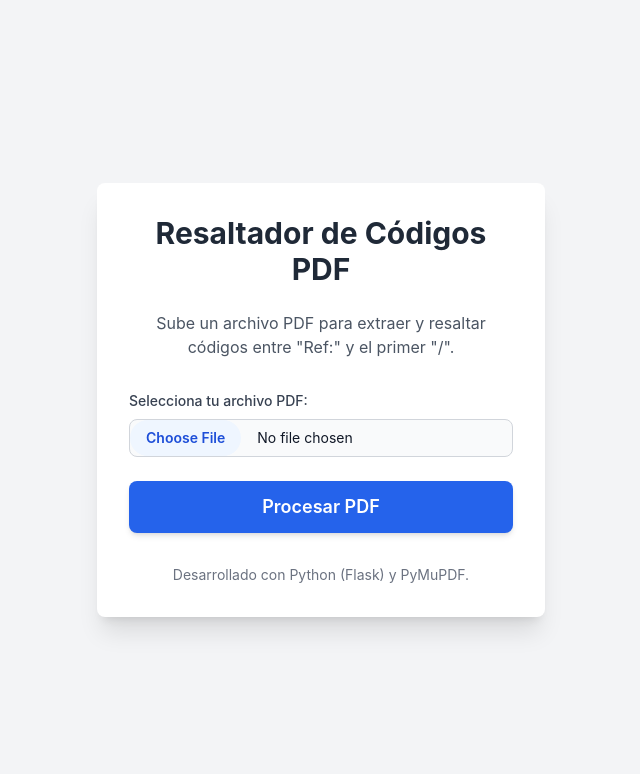
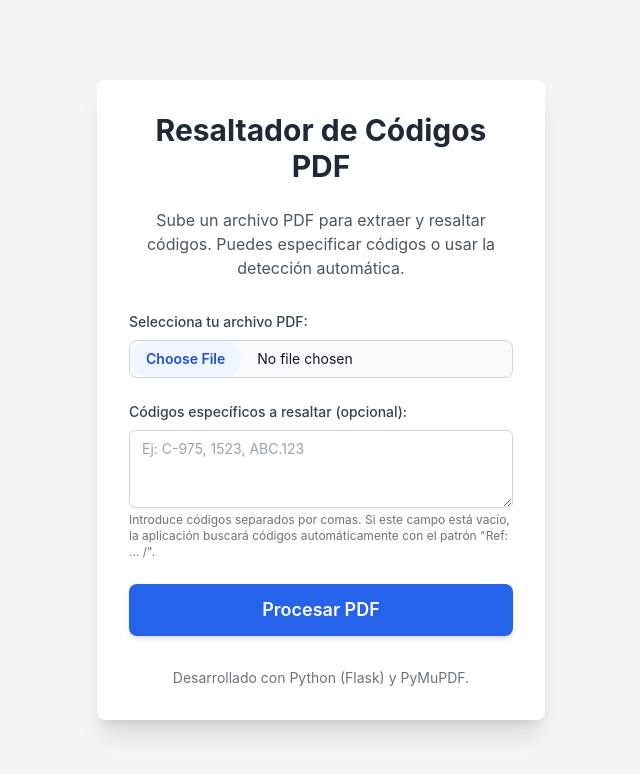
Before and after one commit to kino14n/pdf-resaltador, a Python web app: template templates/index.html in a window 1280 px wide. Shown: the top 774 px of the page, without its empty margins (319-959 px from the left). Run offline with Jinja, Linux system fonts and the light colour scheme; the template is opened without the code that fills it, so the values that code supplies are empty; some libraries are stand-ins or nearby versions.

Commit message:
Feature: Añadido resaltado por códigos específicos y revertido color a default

```diff
--- a/templates/index.html
+++ b/templates/index.html
@@ -33,7 +33,7 @@
 <body class="bg-gray-100 flex items-center justify-center min-h-screen p-4">
     <div class="bg-white p-8 rounded-lg shadow-xl w-full max-w-md">
         <h1 class="text-3xl font-bold text-center text-gray-800 mb-6">Resaltador de Códigos PDF</h1>
-        <p class="text-gray-600 text-center mb-8">Sube un archivo PDF para extraer y resaltar códigos entre "Ref:" y el primer "/".</p>
+        <p class="text-gray-600 text-center mb-8">Sube un archivo PDF para extraer y resaltar códigos. Puedes especificar códigos o usar la detección automática.</p>
 
         <!-- Mensajes Flash de Flask -->
         {% with messages = get_flashed_messages(with_categories=true) %}
@@ -62,6 +62,18 @@
                               hover:file:bg-blue-100">
             </div>
 
+            <div class="mt-6">
+                <label for="specific_codes" class="block text-sm font-medium text-gray-700 mb-2">
+                    Códigos específicos a resaltar (opcional):
+                </label>
+                <textarea name="specific_codes" id="specific_codes" rows="3"
+                          placeholder="Ej: C-975, 1523, ABC.123"
+                          class="block w-full px-3 py-2 border border-gray-300 rounded-md shadow-sm
+                                 focus:outline-none focus:ring-blue-500 focus:border-blue-500
+                                 sm:text-sm resize-y"></textarea>
+                <p class="mt-1 text-xs text-gray-500">Introduce códigos separados por comas. Si este campo está vacío, la aplicación buscará códigos automáticamente con el patrón "Ref: ... /".</p>
+            </div>
+
             <button type="submit"
                     class="w-full bg-blue-600 text-white py-3 px-4
                            rounded-lg hover:bg-blue-700 focus:outline-none
```
